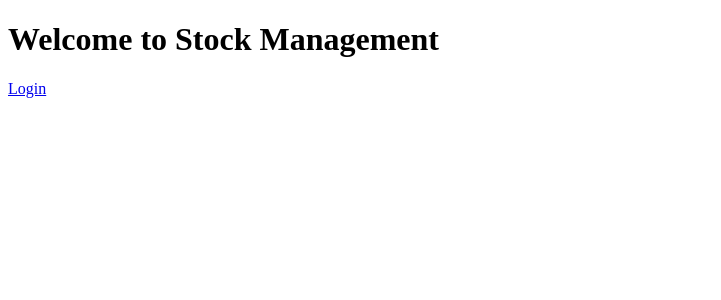
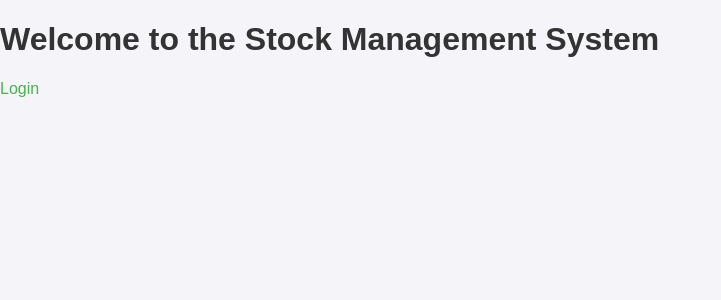
Before and after one commit to dragpn20031/stock, a Flask app: page / in a window 1280 px wide. Shown: the top 300 px of the page, without its empty margins (0-721 px from the left). Run offline with Flask 3, Linux system fonts and the light colour scheme.

Commit message:
index.html

```diff
--- a/templates/index.html
+++ b/templates/index.html
@@ -2,9 +2,10 @@
 <html>
 <head>
     <title>Stock Management</title>
+    <link rel="stylesheet" type="text/css" href="{{ url_for('static', filename='style.css') }}">
 </head>
 <body>
-    <h1>Welcome to Stock Management</h1>
-    <a href="/login">Login</a>
+    <h1>Welcome to the Stock Management System</h1>
+    <a href="{{ url_for('login') }}">Login</a>
 </body>
 </html>
```
